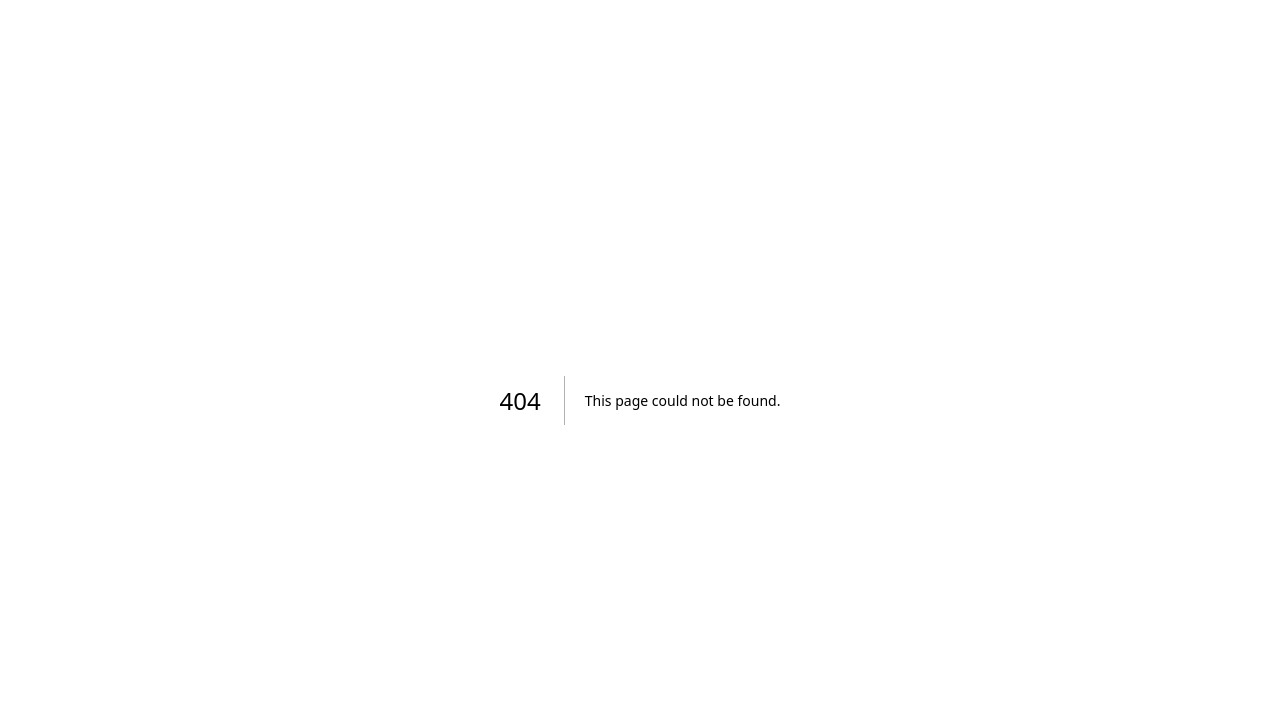
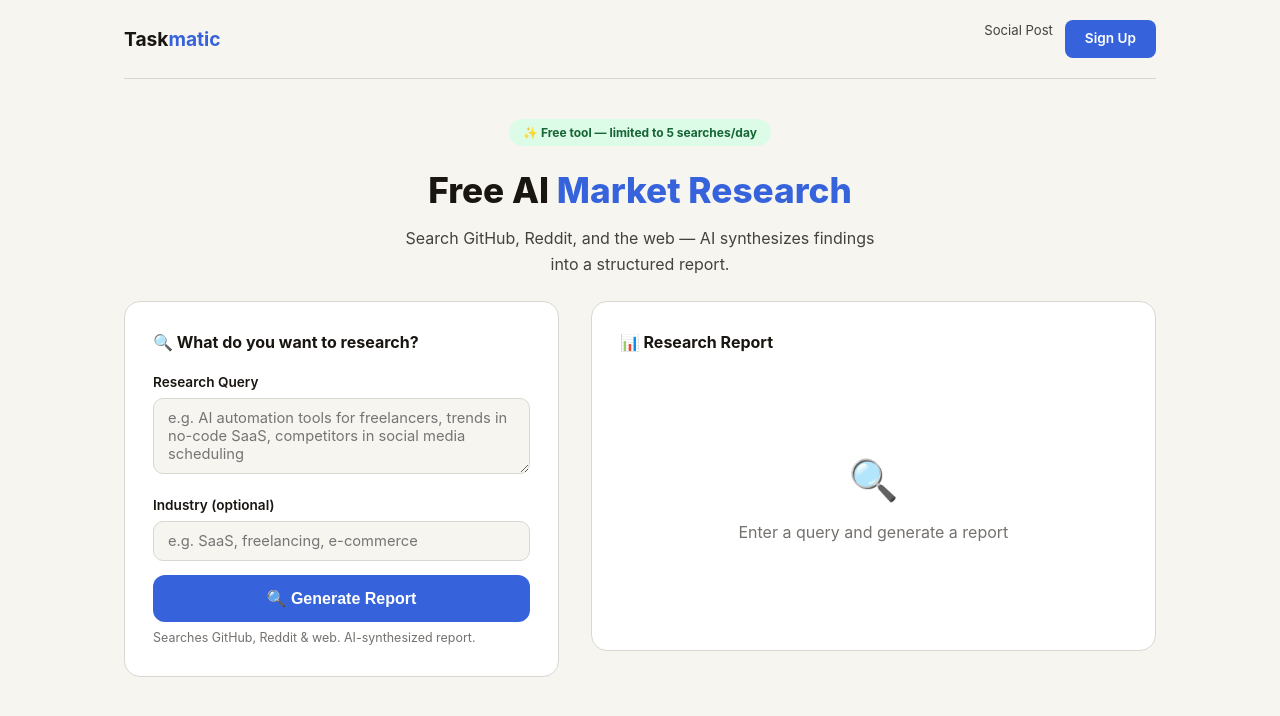
Before and after one commit to javey1987/taskmatic, a Next.js app: page /free/research in a window 1280 px wide. Before the commit this address had no page. Shown: the top 716 px of the page. Built offline with nearby package versions, Linux system fonts and the light colour scheme.

Commit message:
feat: free market research tool page

```diff
--- /dev/null
+++ b/app/free/research/page.tsx
@@ -0,0 +1,125 @@
+// app/free/research/page.tsx — Free Market Research Tool
+'use client';
+
+import { useState } from 'react';
+
+export default function FreeResearchPage() {
+  const [query, setQuery] = useState('');
+  const [industry, setIndustry] = useState('');
+  const [report, setReport] = useState('');
+  const [loading, setLoading] = useState(false);
+  const [error, setError] = useState('');
+
+  const handleResearch = async (e: React.FormEvent) => {
+    e.preventDefault();
+    if (!query.trim()) return;
+    setLoading(true); setError(''); setReport('');
+    try {
+      const res = await fetch('/api/research', {
+        method: 'POST',
+        headers: { 'Content-Type': 'application/json' },
+        body: JSON.stringify({ query: query.trim(), industry: industry.trim() }),
+      });
+      const data = await res.json();
+      if (data.report) setReport(data.report);
+      else setError('Failed to generate report');
+    } catch { setError('Network error'); }
+    finally { setLoading(false); }
+  };
+
+  const renderReport = (text: string) => text.split('\n').map((line, i) => {
+    if (line.startsWith('## ')) return <h2 key={i} style={{fontSize:'1.1rem',fontWeight:700,marginTop:20,marginBottom:6}}>{line.replace('## ','')}</h2>;
+    if (line.startsWith('### ')) return <h3 key={i} style={{fontSize:'1rem',fontWeight:600,marginTop:16,marginBottom:4}}>{line.replace('### ','')}</h3>;
+    if (line.startsWith('- **')) return <p key={i} style={{marginLeft:12,marginBottom:4,fontSize:'0.9rem',lineHeight:1.6}}>{line}</p>;
+    if (line.startsWith('- ')) return <li key={i} style={{marginLeft:16,marginBottom:3,fontSize:'0.9rem'}}>{line.replace('- ','')}</li>;
+    if (line.trim() === '') return <br key={i} />;
+    return <p key={i} style={{marginBottom:4,fontSize:'0.9rem',lineHeight:1.6}}>{line}</p>;
+  });
+
+  return (
+    <>
+      <style>{`
+        .fr-page { min-height:100vh; background:var(--bg-base); }
+        .fr-grid { display:grid; grid-template-columns:1fr 1.3fr; gap:32px; align-items:start; padding-bottom:80px; }
+        .fr-card { background:var(--bg-card); border:1px solid var(--border); border-radius:16px; padding:28px; }
+        .fr-card h3 { font-size:1rem; font-weight:700; margin-bottom:16px; }
+        .fr-form-group { margin-bottom:14px; }
+        .fr-form-group label { display:block; font-weight:600; font-size:.85rem; margin-bottom:4px; }
+        .fr-form-group textarea, .fr-form-group input { width:100%; padding:10px 14px; border:1px solid var(--border); border-radius:10px; font-size:.92rem; outline:none; background:var(--bg-base); font-family:inherit; }
+        .fr-form-group textarea:focus, .fr-form-group input:focus { border-color:var(--brand); }
+        .fr-form-group textarea { resize:vertical; min-height:70px; }
+        .fr-btn { width:100%; padding:14px; border:none; border-radius:12px; background:var(--brand); color:#fff; font-weight:700; font-size:1rem; cursor:pointer; }
+        .fr-btn:hover:not(:disabled) { transform:translateY(-2px); }
+        .fr-btn:disabled { opacity:.6; }
+        .fr-report { font-size:.92rem; line-height:1.7; }
+        .fr-empty { display:flex; align-items:center; justify-content:center; min-height:250px; color:var(--text-muted); text-align:center; }
+        .fr-error { background:#fef2f2; border:1px solid #fecaca; color:#dc2626; padding:12px 16px; border-radius:10px; margin-bottom:16px; font-size:.88rem; }
+        .fr-badge { display:inline-block; background:#dcfce7; color:#166534; font-size:.75rem; font-weight:700; padding:4px 14px; border-radius:20px; margin-bottom:16px; }
+        .fr-note { font-size:.78rem; color:var(--text-muted); margin-top:6px; }
+        .fr-upgrade { background:linear-gradient(135deg,var(--brand),oklch(48% .22 270)); text-align:center; padding:28px 20px; border-radius:14px; margin-top:20px; }
+        .fr-upgrade h4 { color:#fff; font-size:1rem; font-weight:800; margin-bottom:4px; }
+        .fr-upgrade a { display:inline-block; background:#fff; color:var(--brand); padding:10px 28px; border-radius:10px; font-weight:700; font-size:.85rem; text-decoration:none; margin-top:10px; }
+        @media (max-width:800px) { .fr-grid { grid-template-columns:1fr; } }
+      `}</style>
+
+      <div className="fr-page">
+        <div className="container">
+          <nav style={{display:'flex',justifyContent:'space-between',alignItems:'center',padding:'20px 0',borderBottom:'1px solid var(--border)'}}>
+            <a href="/" style={{fontWeight:700,fontSize:'1.2rem',textDecoration:'none',color:'var(--text-primary)'}}>Task<span style={{color:'var(--brand)'}}>matic</span></a>
+            <div style={{display:'flex',gap:12}}>
+              <a href="/free/social-post" style={{color:'var(--text-secondary)',fontSize:'.82rem',textDecoration:'none'}}>Social Post</a>
+              <a href="/register" style={{background:'var(--brand)',color:'#fff',padding:'8px 20px',borderRadius:8,fontWeight:600,fontSize:'.85rem',textDecoration:'none'}}>Sign Up</a>
+            </div>
+          </nav>
+        </div>
+
+        <div className="container" style={{textAlign:'center',padding:'40px 0 24px'}}>
+          <div className="fr-badge">✨ Free tool — limited to 5 searches/day</div>
+          <h1 style={{fontSize:'clamp(1.5rem,3.5vw,2.2rem)',fontWeight:800}}>Free AI <span style={{color:'var(--brand)'}}>Market Research</span></h1>
+          <p style={{color:'var(--text-secondary)',marginTop:8,maxWidth:480,marginLeft:'auto',marginRight:'auto'}}>Search GitHub, Reddit, and the web — AI synthesizes findings into a structured report.</p>
+        </div>
+
+        <div className="container">
+          <div className="fr-grid">
+            <div className="fr-card">
+              <h3>🔍 What do you want to research?</h3>
+              <form onSubmit={handleResearch}>
+                <div className="fr-form-group">
+                  <label>Research Query</label>
+                  <textarea value={query} onChange={e => setQuery(e.target.value)} placeholder="e.g. AI automation tools for freelancers, trends in no-code SaaS, competitors in social media scheduling" rows={3} />
+                </div>
+                <div className="fr-form-group">
+                  <label>Industry (optional)</label>
+                  <input value={industry} onChange={e => setIndustry(e.target.value)} placeholder="e.g. SaaS, freelancing, e-commerce" />
+                </div>
+                <button type="submit" className="fr-btn" disabled={loading}>
+                  {loading ? '⏳ Researching...' : '🔍 Generate Report'}
+                </button>
+                <div className="fr-note">Searches GitHub, Reddit & web. AI-synthesized report.</div>
+              </form>
+            </div>
+
+            <div className="fr-card" style={{minHeight:300}}>
+              <h3 style={{margin:0,marginBottom:16}}>📊 Research Report</h3>
+              {error && <div className="fr-error">{error}</div>}
+              {!report && !loading && !error && (
+                <div className="fr-empty"><div><div style={{fontSize:'2.5rem',marginBottom:8}}>🔍</div><div>Enter a query and generate a report</div></div></div>
+              )}
+              {loading && <div className="fr-empty"><div><div style={{fontSize:'2rem',marginBottom:8}}>⏳</div><div>Searching the web and analyzing...</div></div></div>}
+              {report && !loading && (
+                <>
+                  <div className="fr-report">{renderReport(report)}</div>
+                  <div className="fr-upgrade">
+                    <h4>🚀 Need in-depth research?</h4>
+                    <p>Taskmatic Pro has a dedicated Market Research template with unlimited reports.</p>
+                    <a href="/register">Try Taskmatic Free →</a>
+                  </div>
+                </>
+              )}
+            </div>
+          </div>
+        </div>
+      </div>
+    </>
+  );
+}
```
